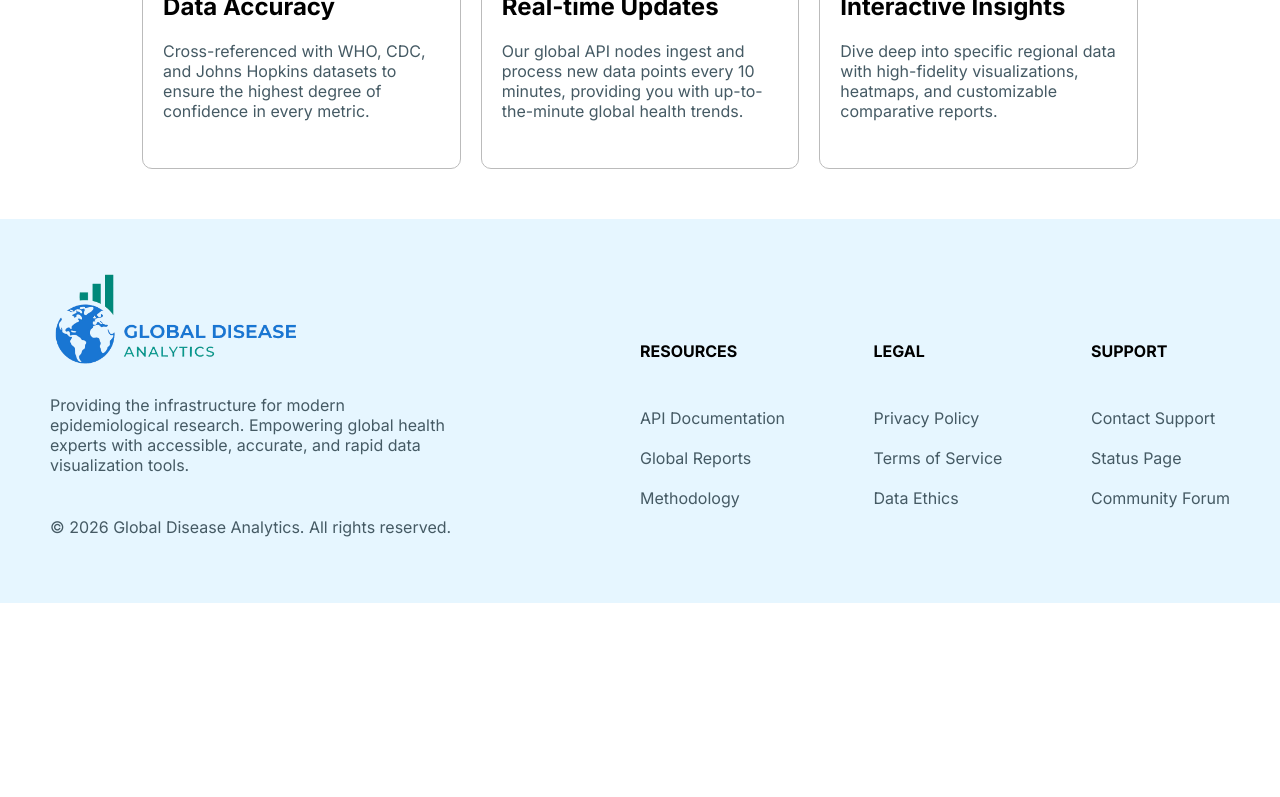
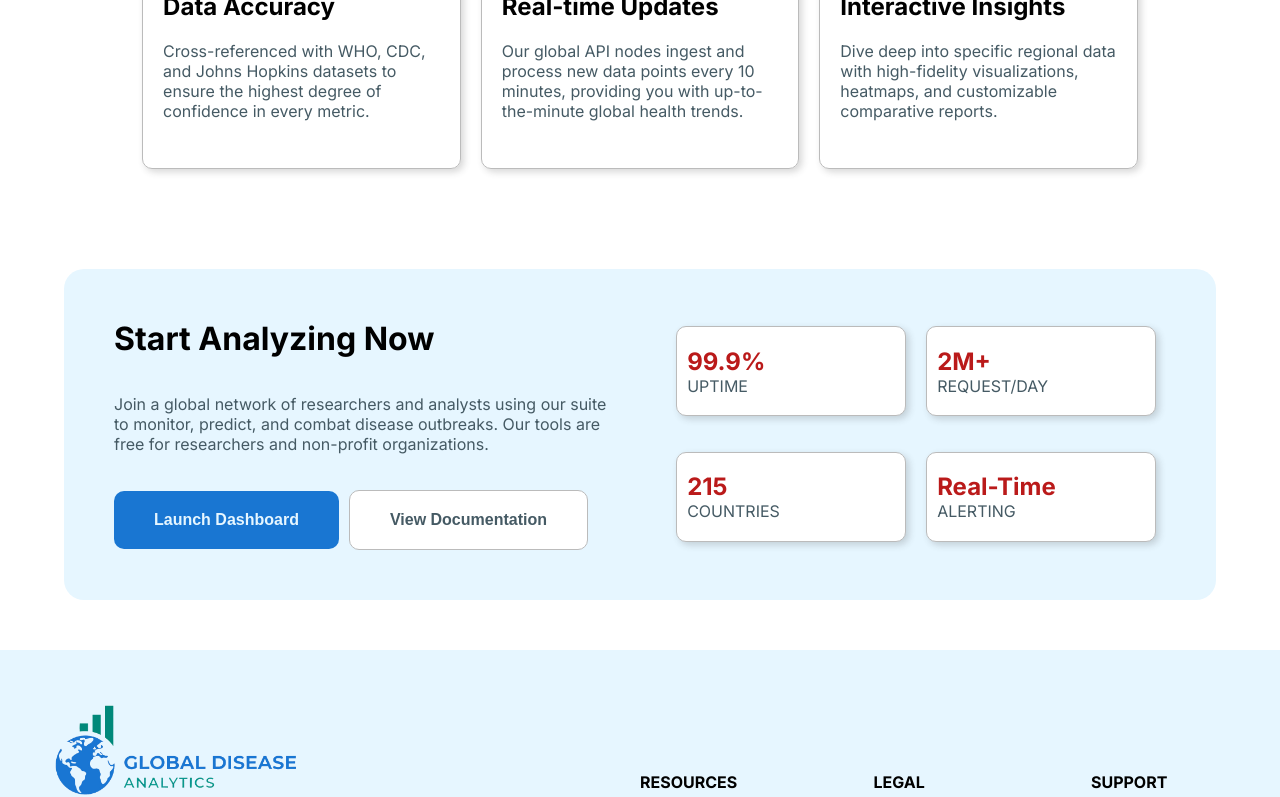
Before and after one commit to MAlexGG/disease-report, a React (Vite) app: page / in a window 1280 px wide. Shown: the part 1523-2320 px from the top of the page. Before the commit the page ends 2126 px from the top, so only its background shows below. Built offline with nearby package versions, Linux system fonts and the light colour scheme; a web font is replaced by a local one.

Commit message:
startnow section

```diff
--- a/src/App.jsx
+++ b/src/App.jsx
@@ -1,6 +1,7 @@
 import './App.css'
 import Features from './components/features/Features'
 import Hero from './components/hero/Hero'
+import StartNow from './components/startNow/StartNow'
 
 function App() {
 
@@ -8,6 +9,7 @@ function App() {
     <>
       <Hero/>
       <Features/>
+      <StartNow/>
     </>
   )
 }
--- a/src/components/button/Button.module.css
+++ b/src/components/button/Button.module.css
@@ -4,15 +4,18 @@
     font-weight: bold;
 }
 
+.btMain:hover {
+    transform: scale(0.95);
+}
+
 .btFill{
     background-color: var(--blue-color);
     color: var(--light-color);
     border: none;
-
 }
 
 .btOutline{
-    background-color: transparent;
+    background-color: white;
     color: var(--grey-color);
-    border: 1px solid var(--grey-color);
+    border: 1px solid var(--light-grey-color);
 }
--- a/src/components/features/Feature.module.css
+++ b/src/components/features/Feature.module.css
@@ -10,6 +10,7 @@
     width: 27%;
     height: 300px;
     text-align: start;
+    box-shadow: 3px 3px 7px rgba(var(--transparency-grey));
 }
 
 .ctFeature h5{
--- a/src/components/hero/Hero.jsx
+++ b/src/components/hero/Hero.jsx
@@ -13,11 +13,8 @@ function Hero() {
             <Button>View Demo</Button>
         </div>
     </section>
-    <section>
-        <div className={styles.ctImg}>
-            <img src={global} alt="globe over data analysis charts" />
-        </div>
-
+    <section className={styles.ctImage}>
+        <img src={global} alt="globe over data analysis charts" />
     </section>
     </>
   )
--- a/src/components/hero/Hero.module.css
+++ b/src/components/hero/Hero.module.css
@@ -5,6 +5,7 @@
     align-items: center;
     background: linear-gradient(196deg,rgba(230, 246, 255, 1) 0%, rgba(255, 255, 255, 1) 100%);
     padding: 50px;
+    width: 100%;
 }
 
 h1{
@@ -25,15 +26,15 @@ h1{
     margin: 20px;
 }
 
-.ctImg{
+.ctImage{
+    display: flex;
     width: 100%;
     height: 600px;
     overflow: hidden;
 }
 
-.ctImg img{
+.ctImage img{
     object-fit: cover;
     object-position: center;
     width: 100%;
-    height: 100%;
 }
--- /dev/null
+++ b/src/components/startNow/StartNow.jsx
@@ -0,0 +1,48 @@
+import styles from './StartNow.module.css'
+import Button from '../button/Button'
+
+const data = [
+    {
+        first: "99.9%",
+        second: "UPTIME"
+    },
+    {
+        first: "2M+",
+        second: "REQUEST/DAY"
+    },
+    {
+        first: "215",
+        second: "COUNTRIES"
+    },
+    {
+        first: "Real-Time",
+        second: "ALERTING"
+    }
+]
+
+function StartNow() {
+  return (
+    <section className={styles.ctStartNow}>
+        <div className={styles.ctTextSection}>
+            <h2>Start Analyzing Now</h2>
+            <p>Join a global network of researchers and analysts using our suite to monitor, predict, and combat disease outbreaks. Our tools are free for researchers and non-profit organizations.</p>
+            <div className={styles.ctButtons}>
+                <Button fill>Launch Dashboard</Button>
+                <Button>View Documentation</Button>
+            </div>
+        </div>
+        <div className={styles.ctCardsSection}>
+            {
+                data.map((e, index) => (
+                    <div className={styles.ctCard}>
+                        <p>{e.first}</p>
+                        <p>{e.second}</p>
+                    </div>
+                ))
+            }
+        </div>
+    </section>
+  )
+}
+
+export default StartNow
--- /dev/null
+++ b/src/components/startNow/StartNow.module.css
@@ -0,0 +1,61 @@
+.ctStartNow{
+    display: flex;
+    gap: 5%;
+    width: 90%;
+    background-color: var(--light-color);
+    border-radius: 20px;
+    padding: 50px;
+    margin: 50px;
+}
+
+.ctStartNow h2{
+    font-size: var(--l-font);
+    margin: 0;
+}
+
+.ctTextSection{
+    display: flex;
+    flex-direction: column;
+    gap: 20px;
+    width: 50%;
+}
+
+.ctCardsSection{
+    display: flex;
+    justify-content: center;
+    align-items: center;
+    flex-wrap: wrap;
+    gap: 20px;
+    width: 50%;
+}
+
+.ctButtons{
+    display: flex;
+    justify-content: flex-start;
+    align-items: center;
+    gap: 10px;
+}
+
+.ctCard{
+    display: flex;
+    flex-direction: column;
+    justify-content: center;
+    align-items: flex-start;
+    width: 230px;
+    height: 90px;
+    background-color: white;
+    border: 1px solid var(--light-grey-color);
+    border-radius: 10px;
+    padding: 10px;
+    box-shadow: 3px 3px 7px rgba(var(--transparency-grey));
+}
+
+.ctCard p{
+    margin: 0;
+}
+
+.ctCard p:first-child {
+    font-size: var(--m-font);
+    font-weight: bold;
+    color: var(--red-color);
+}
--- a/src/index.css
+++ b/src/index.css
@@ -22,6 +22,14 @@ body {
   padding: 0;
 }
 
+main{
+  width: 100%;
+  display: flex;
+  flex-direction: column;
+  justify-content: center;
+  align-items: center;
+}
+
 *{
   font-size: 16px;
   box-sizing: border-box;
```
